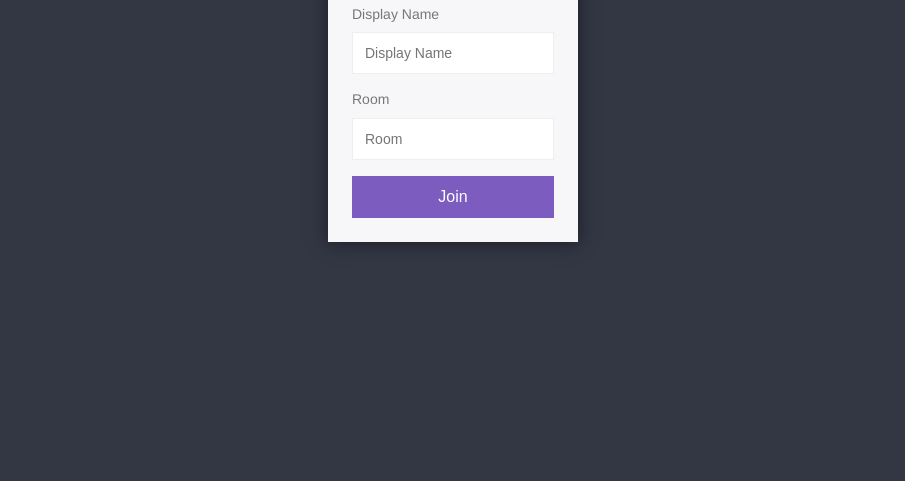
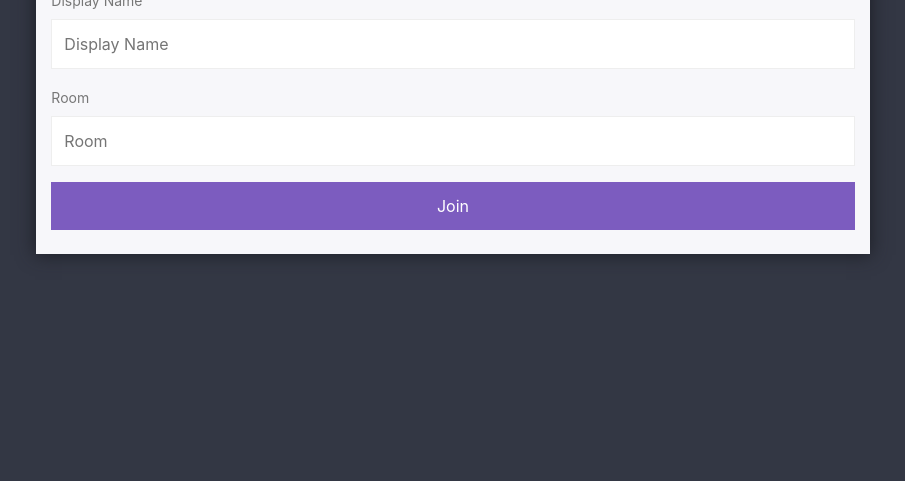
Before and after one commit to Alish7175/chatlog_p3_project, a website: page public/index.html in a window 1280 px wide. Shown: the part 319-800 px from the top of the page, without its empty margins (187-1092 px from the left). Drawn offline with nearby package versions, Linux system fonts and the light colour scheme.

Commit message:
Bootstrap added!!

```diff
--- a/public/index.html
+++ b/public/index.html
@@ -5,9 +5,10 @@
         <link rel="icon" href="/img/favicon.png">
         <link rel="stylesheet" href="/css/styles.min.css">
     </head>
+    <link rel="stylesheet" href="https://cdn.jsdelivr.net/npm/bootstrap@4.5.3/dist/css/bootstrap.min.css" integrity="sha384-TX8t27EcRE3e/ihU7zmQxVncDAy5uIKz4rEkgIXeMed4M0jlfIDPvg6uqKI2xXr2" crossorigin="anonymous">
     <body>
-       <div class="centered-form">
-           <div class="centered-form__box">
+       <div class="centered-form container-fluid">
+           <div class="centered-form__box col-sm-12 col-md-8">
                <h1>Join</h1>
                <form action="/chat.html" >
                    <label for="name">Display Name</label>
@@ -18,5 +19,7 @@
                </form>
            </div>
        </div>
+       <script src="https://code.jquery.com/jquery-3.5.1.slim.min.js" integrity="sha384-DfXdz2htPH0lsSSs5nCTpuj/zy4C+OGpamoFVy38MVBnE+IbbVYUew+OrCXaRkfj" crossorigin="anonymous"></script>
+<script src="https://cdn.jsdelivr.net/npm/bootstrap@4.5.3/dist/js/bootstrap.bundle.min.js" integrity="sha384-ho+j7jyWK8fNQe+A12Hb8AhRq26LrZ/JpcUGGOn+Y7RsweNrtN/tE3MoK7ZeZDyx" crossorigin="anonymous"></script>
     </body>
 </html>
```
Also changed, not shown: public/chat.html (+4 -1 lines).
